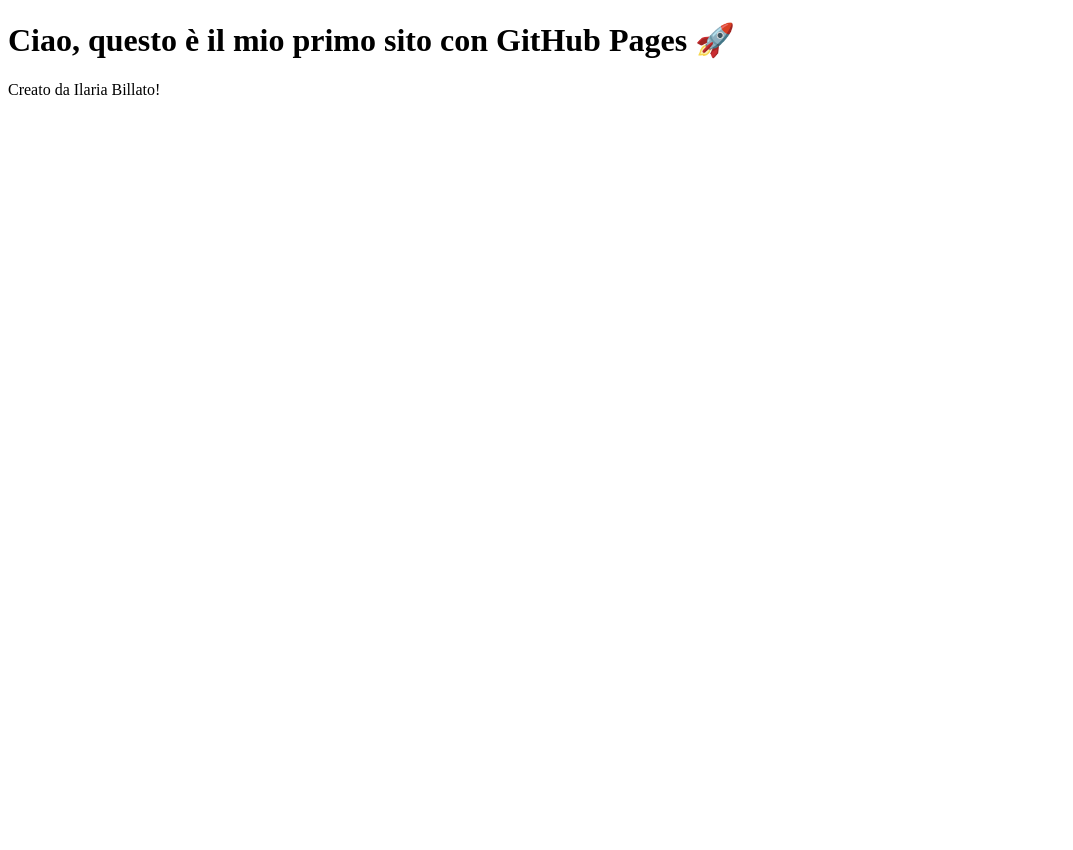
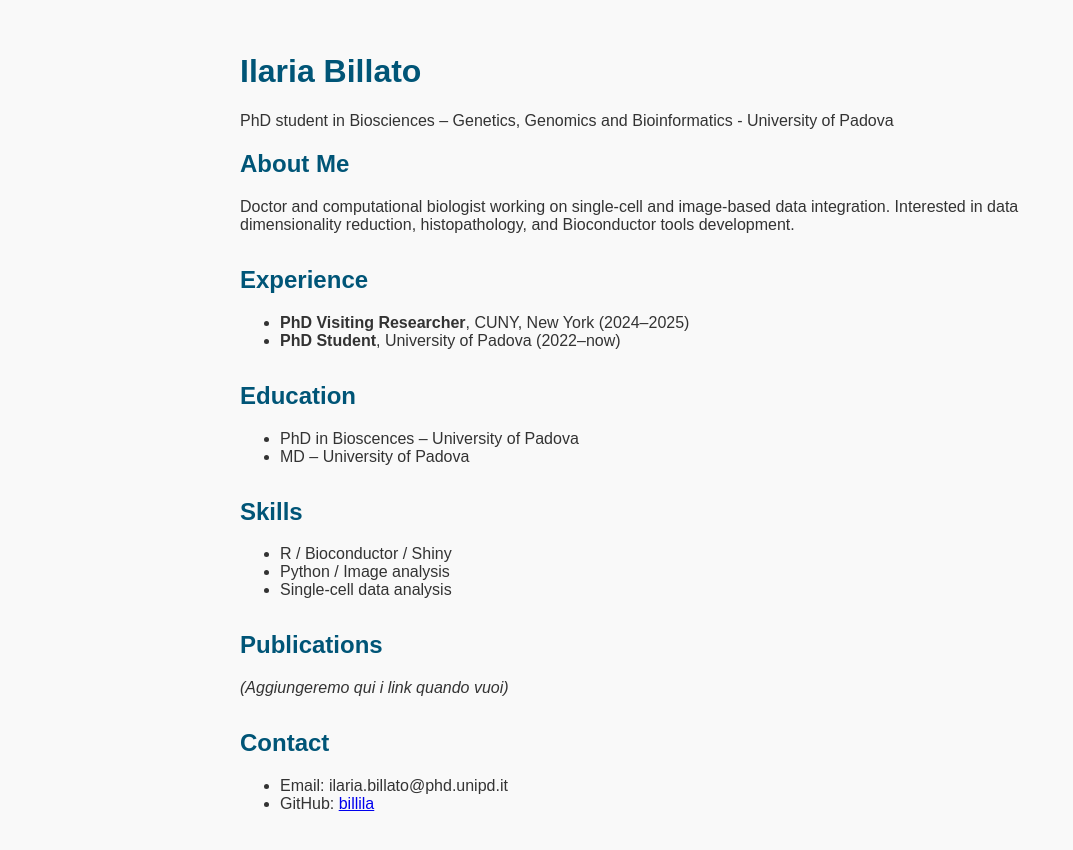
Before and after one commit to billila/mysite, a plain HTML site: page index.html in a window 1280 px wide. Shown: the whole page, without its empty margins (0-1073 px from the left). Before the commit the page ends 800 px from the top, so only its background shows below. Drawn offline with Linux system fonts and the light colour scheme.

Commit message:
Update index.html

```diff
--- a/index.html
+++ b/index.html
@@ -2,10 +2,71 @@
 <html lang="en">
 <head>
   <meta charset="UTF-8">
-  <title>Benvenuto nel mio sito!</title>
+  <title>Ilaria Billato – CV</title>
+  <style>
+    body {
+      font-family: Arial, sans-serif;
+      max-width: 800px;
+      margin: auto;
+      padding: 2rem;
+      background: #f9f9f9;
+      color: #333;
+    }
+    h1, h2 {
+      color: #005577;
+    }
+    .section {
+      margin-bottom: 2rem;
+    }
+  </style>
 </head>
 <body>
-  <h1>Ciao, questo è il mio primo sito con GitHub Pages 🚀</h1>
-  <p>Creato da Ilaria Billato!</p>
+
+  <h1>Ilaria Billato</h1>
+  <p>PhD student in Biosciences – Genetics, Genomics and Bioinformatics - University of Padova</p>
+
+  <div class="section">
+    <h2>About Me</h2>
+    <p>Doctor and computational biologist working on single-cell and image-based data integration. Interested in data dimensionality reduction, histopathology, and Bioconductor tools development.</p>
+  </div>
+
+  <div class="section">
+    <h2>Experience</h2>
+    <ul>
+      <li><strong>PhD Visiting Researcher</strong>, CUNY, New York (2024–2025)</li>
+      <li><strong>PhD Student</strong>, University of Padova (2022–now)</li>
+    </ul>
+  </div>
+
+  <div class="section">
+    <h2>Education</h2>
+    <ul>
+      <li>PhD in Bioscences – University of Padova</li>
+      <li>MD – University of Padova</li>
+    </ul>
+  </div>
+
+  <div class="section">
+    <h2>Skills</h2>
+    <ul>
+      <li>R / Bioconductor / Shiny</li>
+      <li>Python / Image analysis</li>
+      <li>Single-cell data analysis</li>
+    </ul>
+  </div>
+
+  <div class="section">
+    <h2>Publications</h2>
+    <p><em>(Aggiungeremo qui i link quando vuoi)</em></p>
+  </div>
+
+  <div class="section">
+    <h2>Contact</h2>
+    <ul>
+      <li>Email: ilaria.billato@phd.unipd.it</li>
+      <li>GitHub: <a href="https://github.com/billila">billila</a></li>
+    </ul>
+  </div>
+
 </body>
 </html>
```
